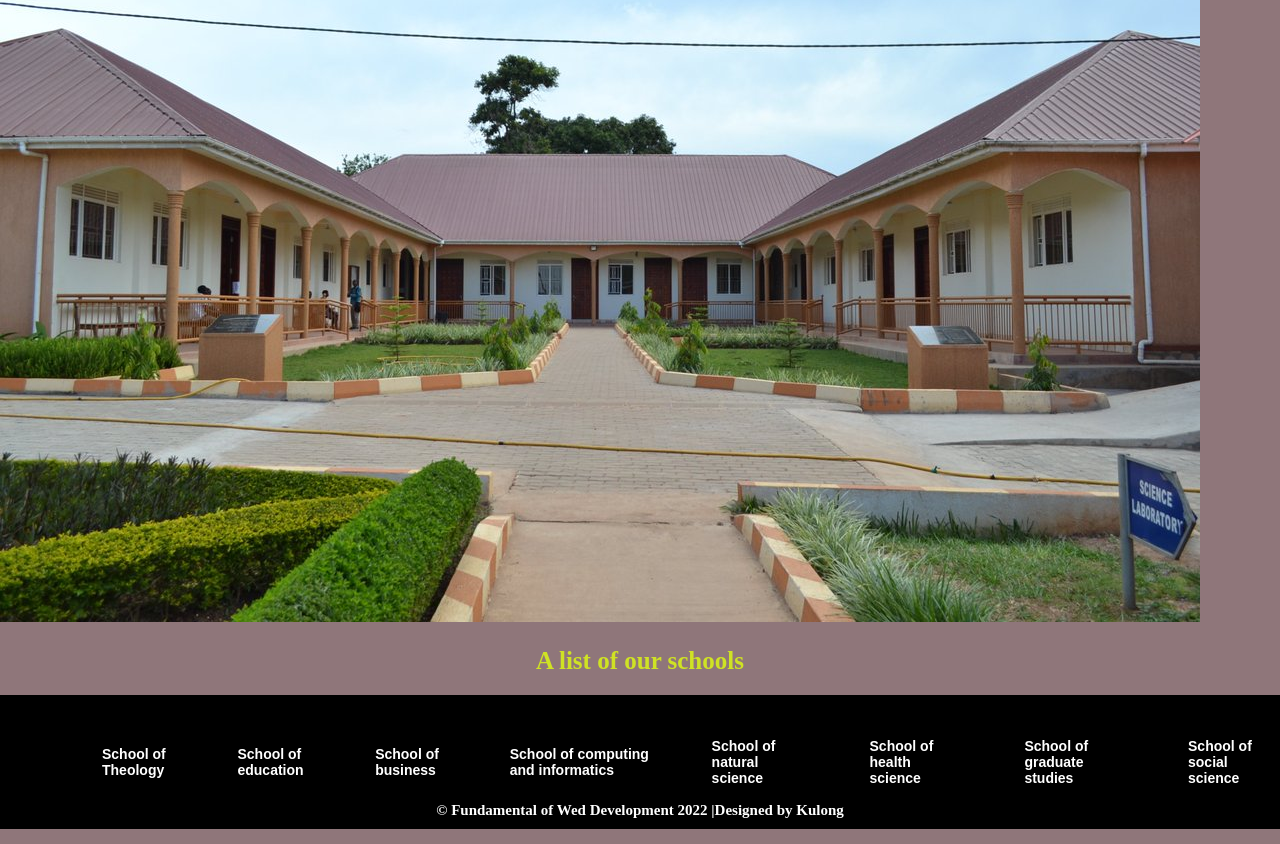
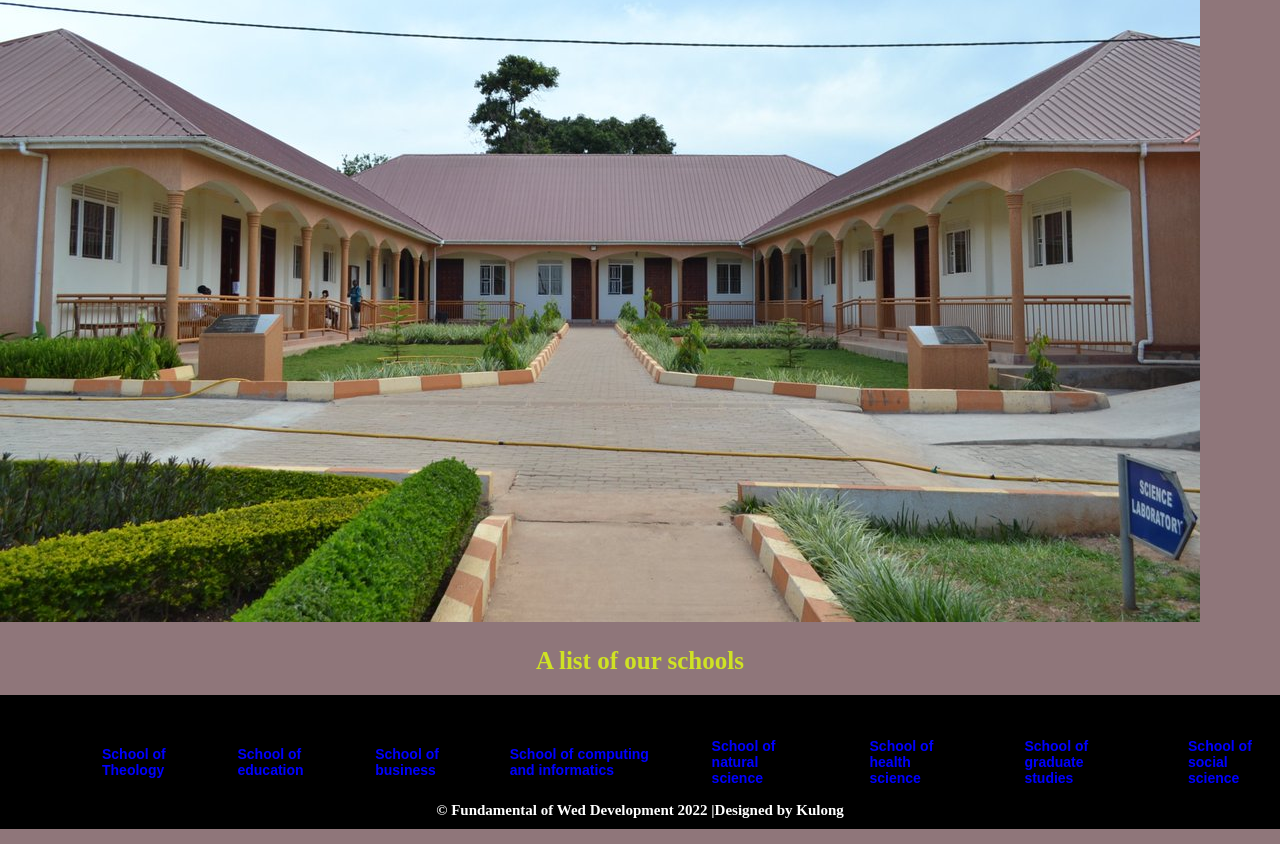
Before and after one commit to kulonglam/Mywebclass2022, a plain HTML site: page school.html in a window 1280 px wide. Shown: the part 385-1229 px from the top of the page. Drawn offline with Linux system fonts and the light colour scheme.

Commit message:
first commit

```diff
--- a/cssfiles/style.css
+++ b/cssfiles/style.css
@@ -42,7 +42,7 @@ ul li a:hover{
     color: #16ee4c;
 
 }
-.school{
+.school ul li a{
     color: blue;
 }
 h1{
```
